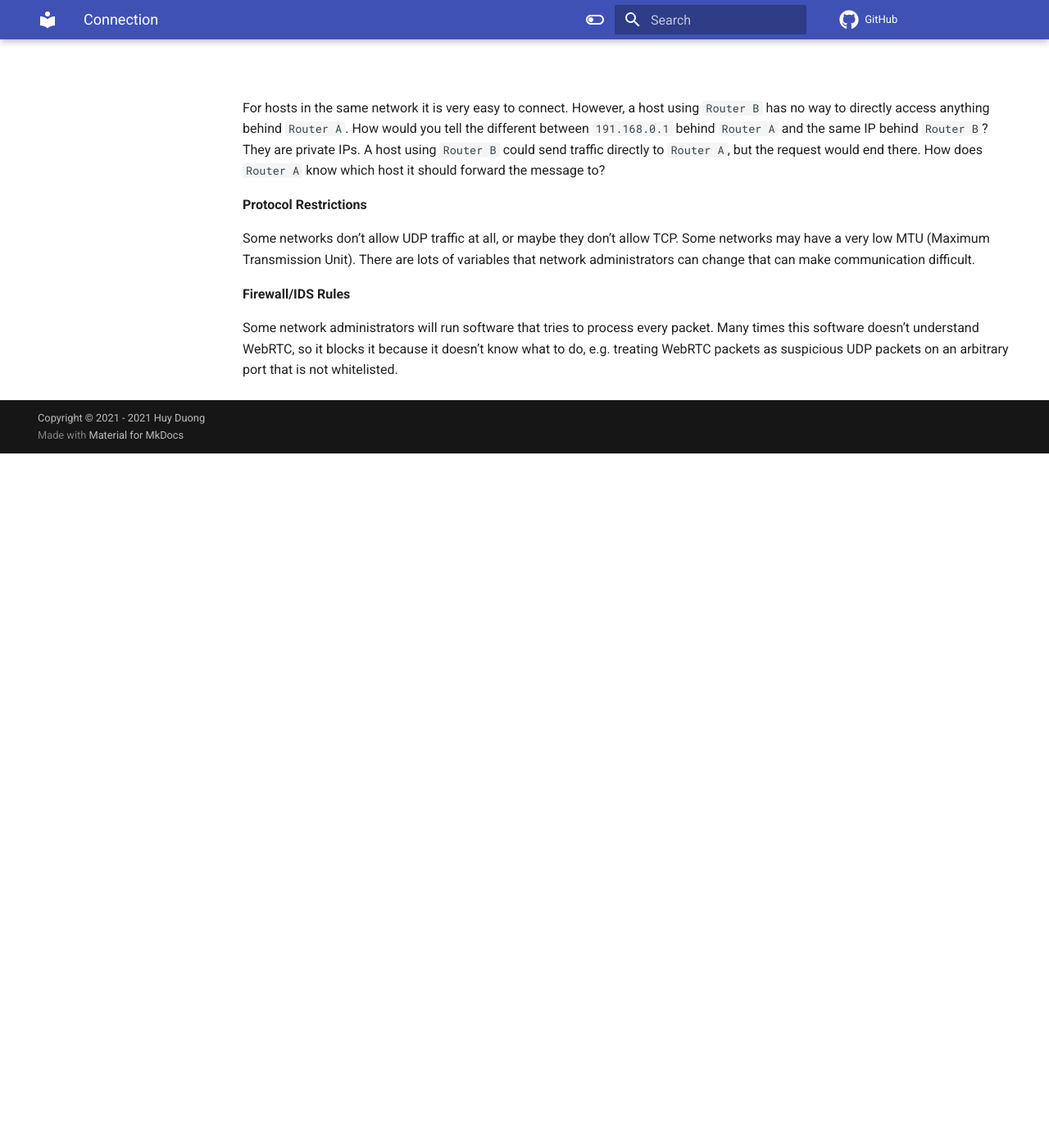
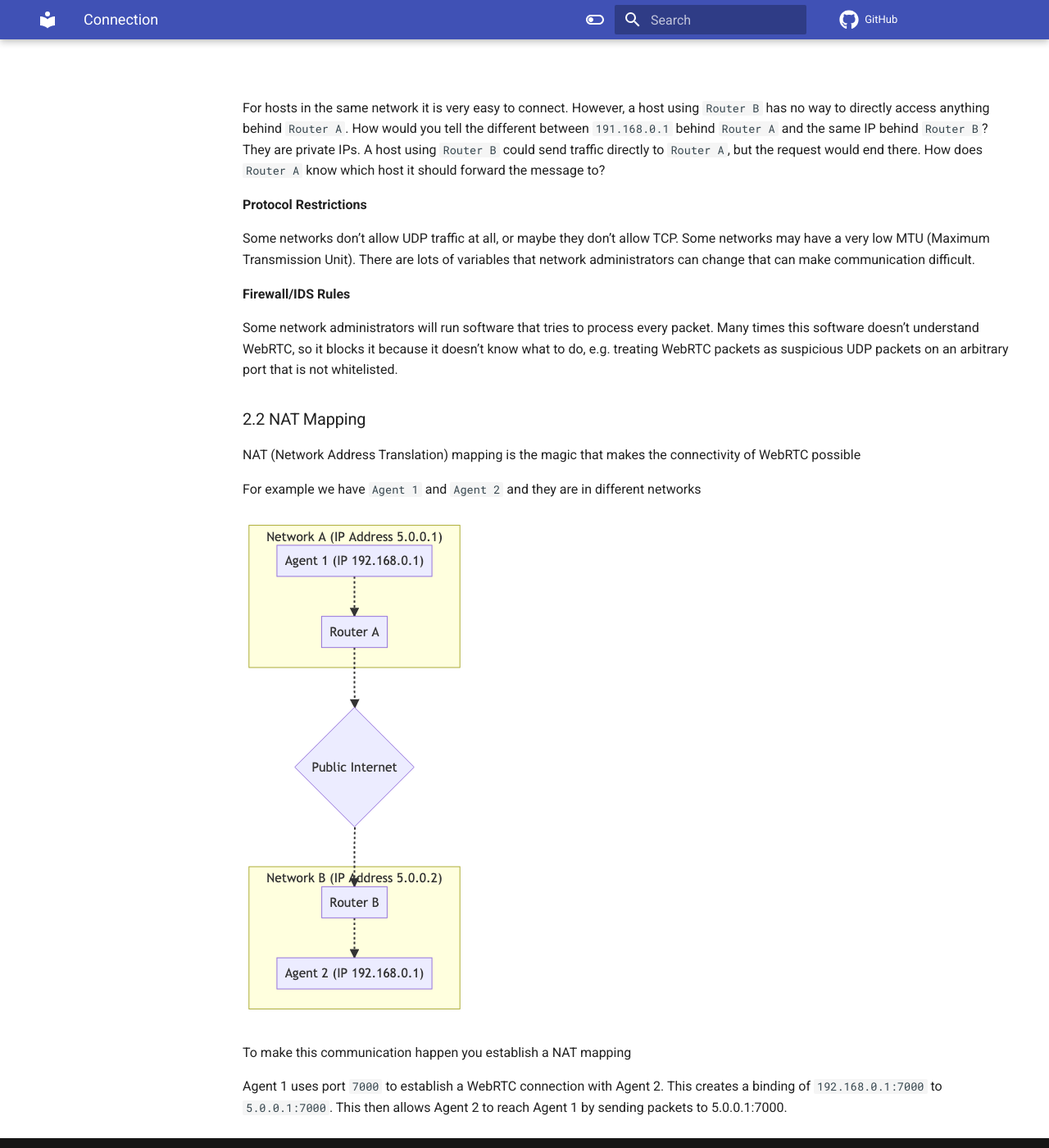
Before and after one commit to dinhhuy258/notes, an MkDocs documentation site: the page built from docs/web/webrtc/connecting.md, in a window 1280 px wide and 1400 px high, scrolled down 1821 px. Shown: the whole window at 82% size. Built offline with MkDocs 1.6.1 and Material for MkDocs 9.7.7, drawn with Linux system fonts in a browser that asks for light colours; comment, search, counter and statistics services are not loaded; before the commit the page ends 2374 px from its top, so only the background shows below that.

Commit message:
NAT mapping

```diff
--- a/docs/web/webrtc/connecting.md
+++ b/docs/web/webrtc/connecting.md
@@ -39,3 +39,15 @@ Some networks don’t allow UDP traffic at all, or maybe they don’t allow TCP.
 **Firewall/IDS Rules**
 
 Some network administrators will run software that tries to process every packet. Many times this software doesn’t understand WebRTC, so it blocks it because it doesn’t know what to do, e.g. treating WebRTC packets as suspicious UDP packets on an arbitrary port that is not whitelisted.
+
+### 2.2 NAT Mapping
+
+NAT (Network Address Translation) mapping is the magic that makes the connectivity of WebRTC possible
+
+For example we have `Agent 1` and `Agent 2` and they are in different networks
+
+![](../../assets/images/webrtc/nat_mapping.png)
+
+To make this communication happen you establish a NAT mapping
+
+Agent 1 uses port `7000` to establish a WebRTC connection with Agent 2. This creates a binding of `192.168.0.1:7000` to `5.0.0.1:7000`. This then allows Agent 2 to reach Agent 1 by sending packets to 5.0.0.1:7000.
```
Also changed, not shown: docs/assets/images/webrtc/nat_mapping.png (added).
